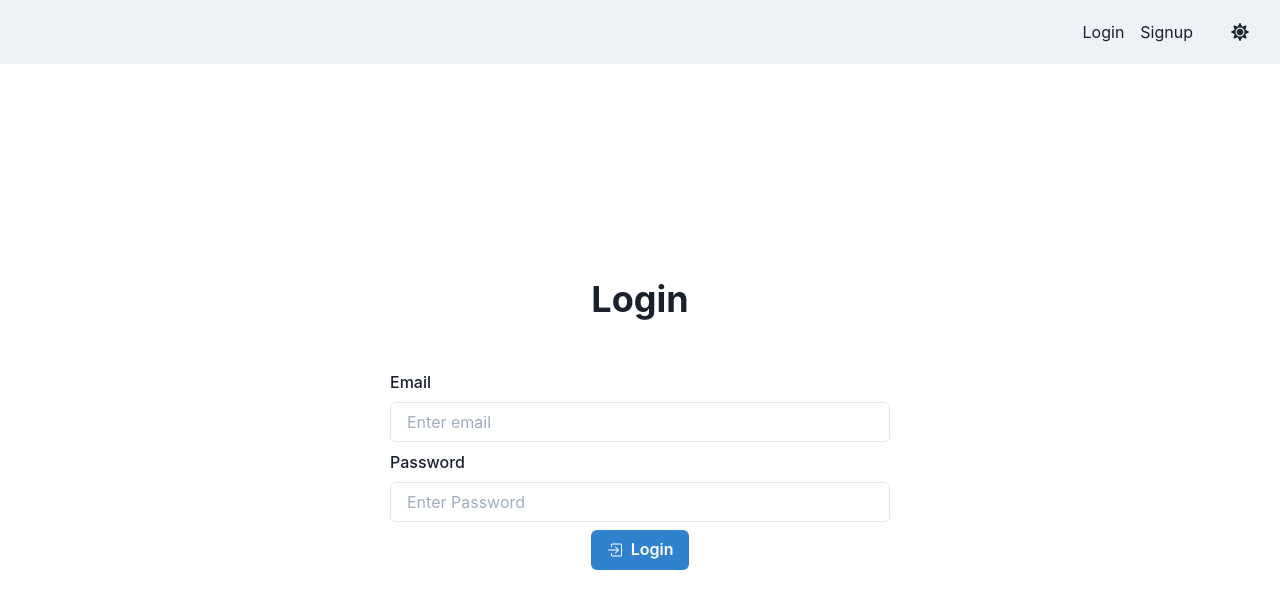
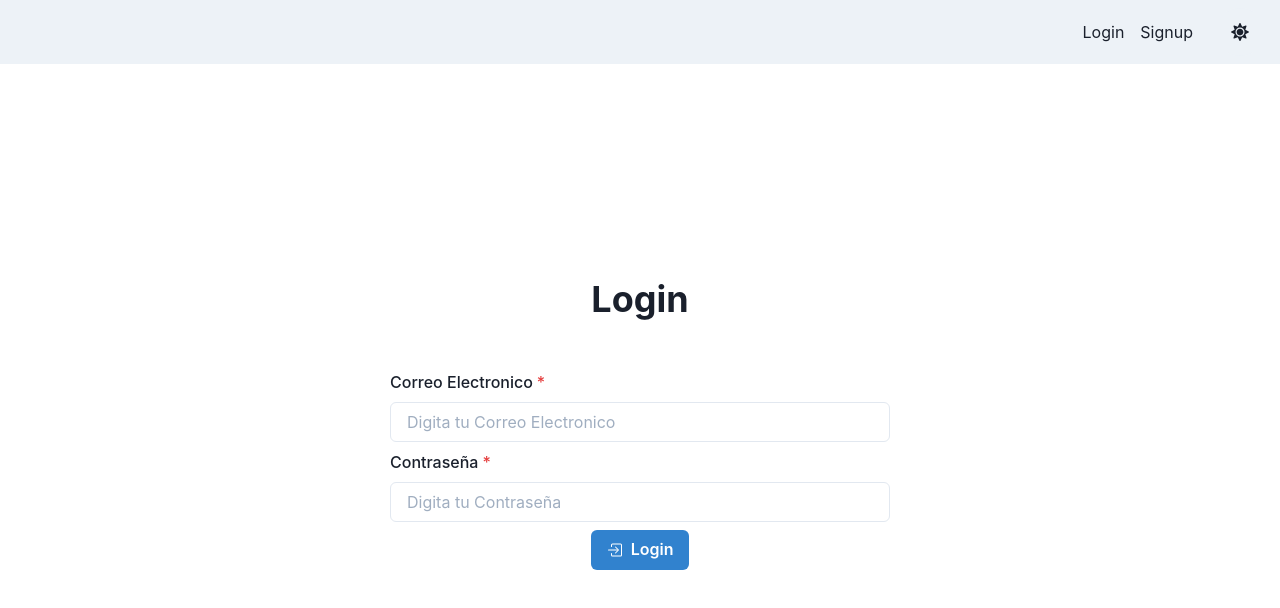
Before and after one commit to lvanegasimagine/rrhh-react, a React (Create React App) app: page /listar-departamento in a window 1280 px wide. Shown: the top 608 px of the page. Built offline with nearby package versions, Linux system fonts and the light colour scheme; no server answers.

Commit message:
formik implementado en loginscreen

```diff
--- a/src/context/AuthContext.jsx
+++ b/src/context/AuthContext.jsx
@@ -10,8 +10,6 @@ export const AuthContextProvider = ({children}) => {
         user: null,
         authIsReady: false
     });
-
-    console.log(state.user);
 
     useEffect(() => {
       const unsub = projectAuth.onAuthStateChanged(user => {
--- a/src/pages/Login/LoginScreen.jsx
+++ b/src/pages/Login/LoginScreen.jsx
@@ -1,31 +1,80 @@
-import {
-  Button,
-  FormControl,
-  FormLabel,
-  Heading,
-  Input,
-  VStack,
-} from '@chakra-ui/react';
-import React, { useState } from 'react';
+import { Button, Text, Heading, VStack } from '@chakra-ui/react';
+import React from 'react';
 import { useNavigate } from 'react-router-dom';
 import { useLogin } from '../../hooks/useLogin';
-import { BsBoxArrowInRight } from "react-icons/bs";
+import { BsBoxArrowInRight } from 'react-icons/bs';
+import { Formik } from 'formik';
+import * as Yup from 'yup';
+import TextField from '../../styled/TextField';
 
 const LoginScreen = () => {
   let navigate = useNavigate();
-
-  const [email, setEmail] = useState('');
-  const [password, setPassword] = useState('');
-  const { login, error, isPending} = useLogin();
-
-  const handleSubmit = (e) => {
-    e.preventDefault();
-    login(email, password);
-    navigate("/");
-  }
+  const { login, error, isPending } = useLogin();
 
   return (
-    <VStack
+    <Formik
+      initialValues={{ email: '', password: '' }}
+      validationSchema={Yup.object({
+        email: Yup.string()
+          .required('Correo Obligatorio')
+          .email('Correo Invalido'),
+        password: Yup.string()
+          .required('Contraseña Obligatoria')
+          .min(6, 'Contraseña debe tener al menos 6 caracteres'),
+      })}
+      onSubmit={(values, actions) => {
+        const { email, password } = values;
+        login(email, password);
+        navigate('/');
+        actions.resetForm();
+      }}
+    >
+      {formik => (
+        <VStack
+          as="form"
+          mx="auto"
+          w={{ base: '90%', md: 500 }}
+          h="90vh"
+          justifyContent="center"
+          onSubmit={formik.handleSubmit}
+          autoComplete="off"
+        >
+          <Heading pb={10}>Login</Heading>
+          <TextField
+            requir={true}
+            name="email"
+            label="Correo Electronico"
+            placeholder="Digita tu Correo Electronico"
+          />
+          <TextField
+            requir={true}
+            name="password"
+            type="password"
+            label="Contraseña"
+            placeholder="Digita tu Contraseña"
+          />
+
+          {!isPending && (
+            <Button type="submit" colorScheme="blue">
+              <BsBoxArrowInRight /> &nbsp; Login
+            </Button>
+          )}
+          {isPending && (
+            <Button type="submit" colorScheme="blue">
+              Loading...
+            </Button>
+          )}
+          {error && <Text className="error">{error}</Text>}
+        </VStack>
+      )}
+    </Formik>
+  );
+};
+
+export default LoginScreen;
+
+{
+  /* <VStack
       as="form"
       mx="auto"
       w={{ base: '90%', md: 500 }}
@@ -50,8 +99,5 @@ const LoginScreen = () => {
         Loading...
       </Button>}
       {error && <p className="error">{error}</p>}
-    </VStack>
-  );
-};
-
-export default LoginScreen;
+    </VStack> */
+}
--- /dev/null
+++ b/src/styled/TextField.jsx
@@ -0,0 +1,20 @@
+import {
+    FormControl,
+    FormErrorMessage,
+    FormLabel,
+    Input
+  } from "@chakra-ui/react";
+  import { Field, useField } from "formik";
+
+  const TextField = ({ label, requir, ...props }) => {
+    const [field, meta] = useField(props);
+    return (
+      <FormControl isInvalid={meta.error && meta.touched} isRequired={requir}>
+        <FormLabel>{label}</FormLabel>
+        <Field as={Input} {...field} {...props} />
+        <FormErrorMessage>{meta.error}</FormErrorMessage>
+      </FormControl>
+    );
+  };
+
+  export default TextField;
```
